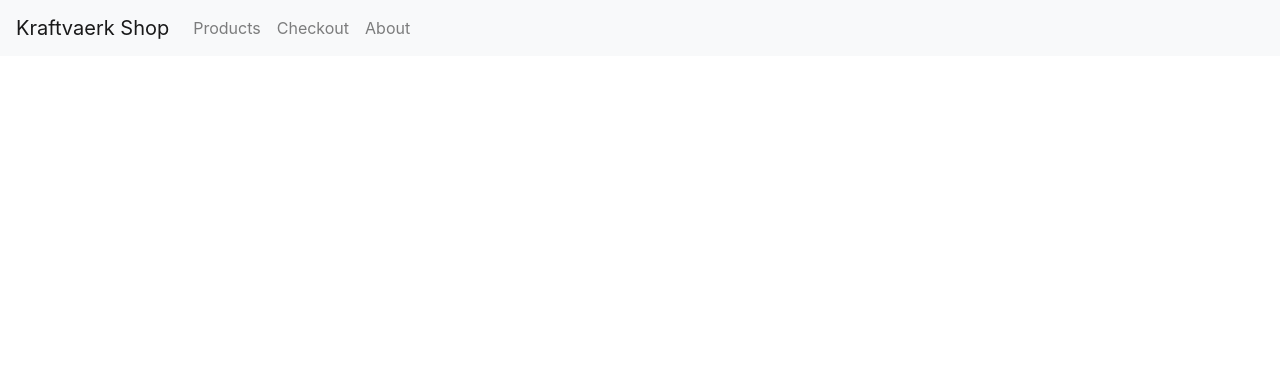
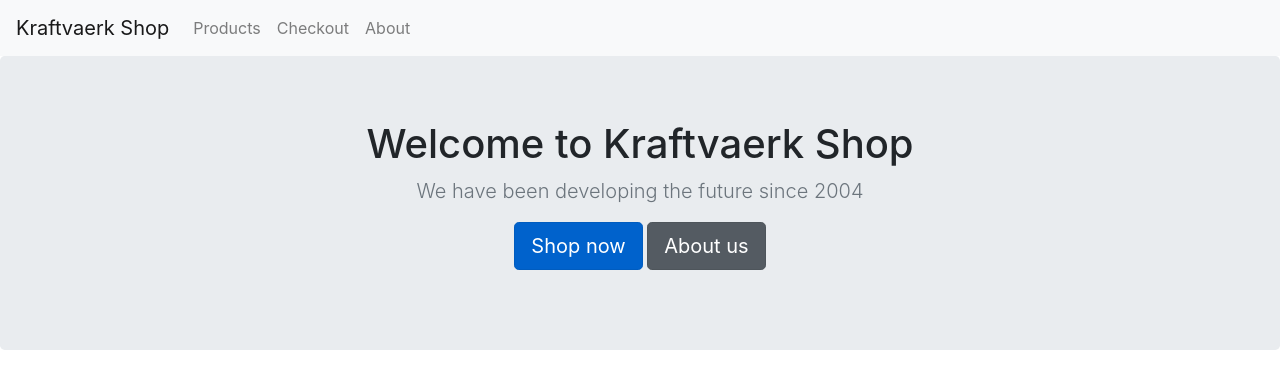
Before and after one commit to christian-maigaard/kraftvaerk-shop, a React (Create React App) app in the folder kraftvaerk-shop-client/: page / in a window 1280 px wide. Shown: the top 388 px of the page. Built offline with nearby package versions, Linux system fonts and the light colour scheme.

Commit message:
added basic home page and react-router

```diff
--- a/kraftvaerk-shop-client/package.json
+++ b/kraftvaerk-shop-client/package.json
@@ -10,10 +10,12 @@
     "@types/node": "^12.0.0",
     "@types/react": "^16.9.53",
     "@types/react-dom": "^16.9.8",
+    "@types/react-router-dom": "^5.1.6",
     "bootstrap": "^4.5.3",
     "react": "^17.0.1",
     "react-bootstrap": "^1.4.0",
     "react-dom": "^17.0.1",
+    "react-router-dom": "^5.2.0",
     "react-scripts": "4.0.1",
     "typescript": "^4.0.3",
     "web-vitals": "^0.2.4"
--- a/kraftvaerk-shop-client/src/App.tsx
+++ b/kraftvaerk-shop-client/src/App.tsx
@@ -1,10 +1,33 @@
 import React from "react";
 import { Navigation } from "./components/Navigation";
+import { Switch, Route, Redirect } from "react-router-dom";
+import { About } from "./pages/About";
+import { Home } from "./pages/Home";
+import { Checkout } from "./pages/Checkout";
+import { Products } from "./pages/Products";
+
 
 export const App = () => {
   return (
     <>
       <Navigation />
+      <Switch>
+        <Route exact path="/">
+          <Home />
+        </Route>
+        <Route exact path="/products">
+          <Products />
+        </Route>
+        <Route exact path="/checkout">
+          <Checkout />
+        </Route>
+        <Route exact path="/about">
+          <About />
+
+        </Route>
+
+        <Redirect to="/" />
+      </Switch>
     </>
   );
 };
--- a/kraftvaerk-shop-client/src/components/Navigation.tsx
+++ b/kraftvaerk-shop-client/src/components/Navigation.tsx
@@ -2,19 +2,26 @@ import React from "react";
 import Navbar from "react-bootstrap/Navbar";
 import Nav from "react-bootstrap/Nav";
 import "bootstrap/dist/css/bootstrap.min.css";
+import { Link } from "react-router-dom";
 
-interface NavigationProps {}
-
-export const Navigation: React.FC<NavigationProps> = ({}) => {
+export const Navigation: React.FC = () => {
   return (
     <Navbar bg="light" expand="sm">
-      <Navbar.Brand href="#home">Kraftvaerk Shop</Navbar.Brand>
+      <Navbar.Brand as={Link} to="/">
+        Kraftvaerk Shop
+      </Navbar.Brand>
       <Navbar.Toggle aria-controls="basic-navbar-nav" />
       <Navbar.Collapse id="basic-navbar-nav">
         <Nav className="mr-auto">
-          <Nav.Link href="#link">Products</Nav.Link>
-          <Nav.Link href="#link">Checkout</Nav.Link>
-          <Nav.Link href="#link">About</Nav.Link>
+          <Nav.Link as={Link} to="/products">
+            Products
+          </Nav.Link>
+          <Nav.Link as={Link} to="/checkout">
+            Checkout
+          </Nav.Link>
+          <Nav.Link as={Link} to="/about">
+            About
+          </Nav.Link>
         </Nav>
       </Navbar.Collapse>
     </Navbar>
--- a/kraftvaerk-shop-client/src/index.tsx
+++ b/kraftvaerk-shop-client/src/index.tsx
@@ -1,11 +1,15 @@
 import React from "react";
 import ReactDOM from "react-dom";
 import "./index.css";
+import "bootstrap/dist/css/bootstrap.min.css";
 import { App } from "./App";
+import { BrowserRouter } from "react-router-dom";
 
 ReactDOM.render(
   <React.StrictMode>
-    <App />
+    <BrowserRouter>
+      <App />
+    </BrowserRouter>
   </React.StrictMode>,
   document.getElementById("root")
 );
--- a/kraftvaerk-shop-client/src/pages/Home.tsx
+++ b/kraftvaerk-shop-client/src/pages/Home.tsx
@@ -1,11 +1,21 @@
-import React from "react"
+import React from "react";
+import Jumbotron from "react-bootstrap/Jumbotron";
+import Button from "react-bootstrap/Button";
+import { Link } from "react-router-dom";
 
-interface HomeProps {
-    title: string;
-}
-
-export const Home: React.FC<HomeProps> = ({title}) => {
-    return (
-        <h1>{title}</h1>
-    );
-}
+export const Home: React.FC = () => {
+  return (
+    <Jumbotron className="jumbotron text-center">
+      <h1 className="jumbotron-heading">Welcome to Kraftvaerk Shop</h1>
+      <p className="lead text-muted"> We have been developing the future since 2004</p>
+      <p>
+        <Button as={Link} to="/products" variant="primary" size="lg" active>
+          Shop now
+        </Button>{" "}
+        <Button as={Link} to="/about" variant="secondary" size="lg" active>
+          About us
+        </Button>
+      </p>
+    </Jumbotron>
+  );
+};
--- a/kraftvaerk-shop-client/src/pages/Products.tsx
+++ b/kraftvaerk-shop-client/src/pages/Products.tsx
@@ -1,7 +1,5 @@
 import React from "react";
 
-interface ProductsProps {}
-
-export const Products: React.FC<ProductsProps> = ({}) => {
+export const Products: React.FC = () => {
   return <p>Products</p>;
 };
```
Also changed, not shown: kraftvaerk-shop-client/src/pages/Product.tsx (+4 -6 lines), 2 other files (tests, documents, lock files or other folders).
